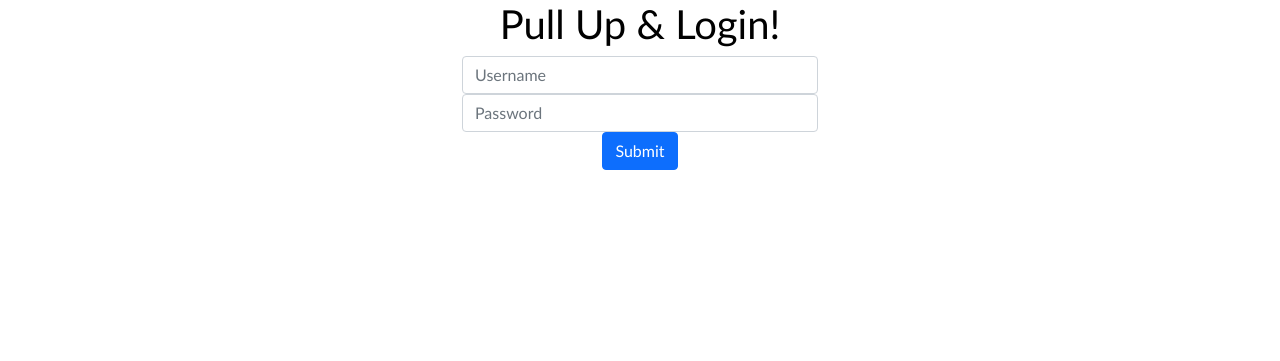
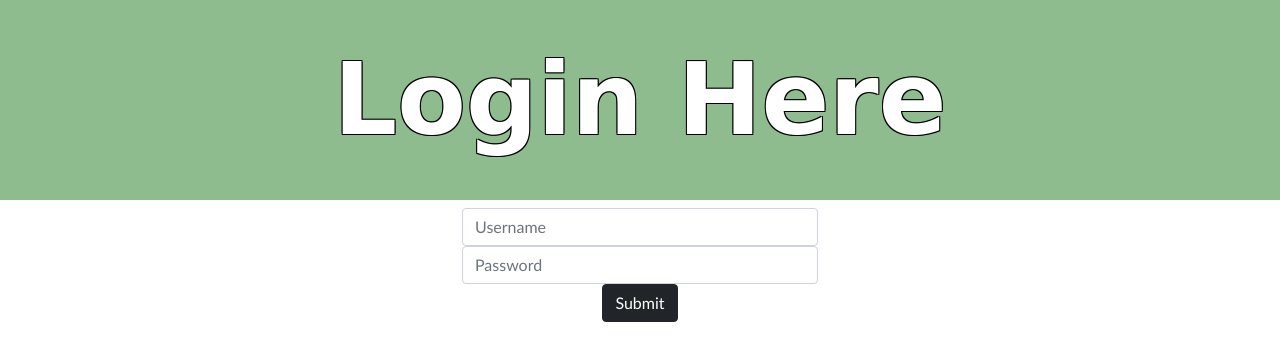
Before and after one commit to soniajean/E-Commerce-project, a Flask app: page /login in a window 1280 px wide. Shown: the part 94-455 px from the top of the page. Run offline with Flask 3, Linux system fonts and the light colour scheme.

Commit message:
revised css

```diff
--- a/app/auth/auth_templates/login.html
+++ b/app/auth/auth_templates/login.html
@@ -1,13 +1,13 @@
 {% extends 'base.html' %}
 {% block content %}
-<h1>Pull Up & Login! </h1>
+<h1 class="logintitle">Login Here </h1>
 <div class="container">
     <div class="row justify-content-center">
         <form method="POST" class="col-4">
             {{ form.hidden_tag() }}
             {{ form.username(class='form-control', placeholder='Username') }}
             {{ form.password(class='form-control', placeholder='Password') }}
-            {{ form.submit(class='btn btn-primary', placeholder='Submit') }}
+            {{ form.submit(class='btn btn-dark', placeholder='Submit') }}
         </form>
      </div>
 </div>
--- a/app/auth/auth_templates/register.html
+++ b/app/auth/auth_templates/register.html
@@ -1,9 +1,9 @@
 {% extends 'base.html' %}
 {% block content %}
-<h1>Register Here</h1>
+<h1 class="registertitle">Register Here</h1>
 <br>
 <br>
-<img src="{{ url_for('static', filename='soloman.avif')}}" class="registerpic">
+
 
 <div class="container justify-content-center">
     <div class="row justify-content-center">
--- a/app/auth/routes.py
+++ b/app/auth/routes.py
@@ -30,9 +30,9 @@ def loginPage():
                         print(current_user.username)
                         return redirect(url_for('homePage'))
                    else:
-                        flash("WRONG PASSWORD", "warning")
+                        flash("Incorrect Password!", "warning")
               else:
-                   flash("This isn't a user!", "danger")
+                   flash("Username is Incorrect!", "danger")
               return redirect(url_for('auth.loginPage'))
     return render_template('login.html', form=form)
 
@@ -55,7 +55,7 @@ def registerPage():
                     return redirect(url_for('auth.registerPage'))
                user = User(first_name, last_name, username, email, password)
                user.saveUser()
-               flash(f"Welcome to Ghetto Amazon {first_name.title()}!", "success")
+               flash(f"Welcome, {first_name.title()}!", "success")
                return redirect(url_for('auth.loginPage'))
      return render_template('register.html', form=form)
 
--- a/app/static/main.css
+++ b/app/static/main.css
@@ -97,3 +97,28 @@ body {
     width: auto;
     padding-right: 150px;
 }
+.registertitle{
+    font-family: "Brush Script MT", cursive;
+    font-size: 100px;
+    font-style: normal;
+    font-variant: normal;
+    font-weight: 700;
+    line-height: 200px;
+    color:white;
+    background-color: darkseagreen;
+
+    text-shadow: -1px -1px 0 #000, 1px -1px 0 #000, -1px 1px 0 #000, 1px 1px 0 #000;
+}
+
+.logintitle{
+    font-family: "Brush Script MT", cursive;
+    font-size: 100px;
+    font-style: normal;
+    font-variant: normal;
+    font-weight: 700;
+    line-height: 200px;
+    color:white;
+    background-color: darkseagreen;
+
+    text-shadow: -1px -1px 0 #000, 1px -1px 0 #000, -1px 1px 0 #000, 1px 1px 0 #000;
+}
```
